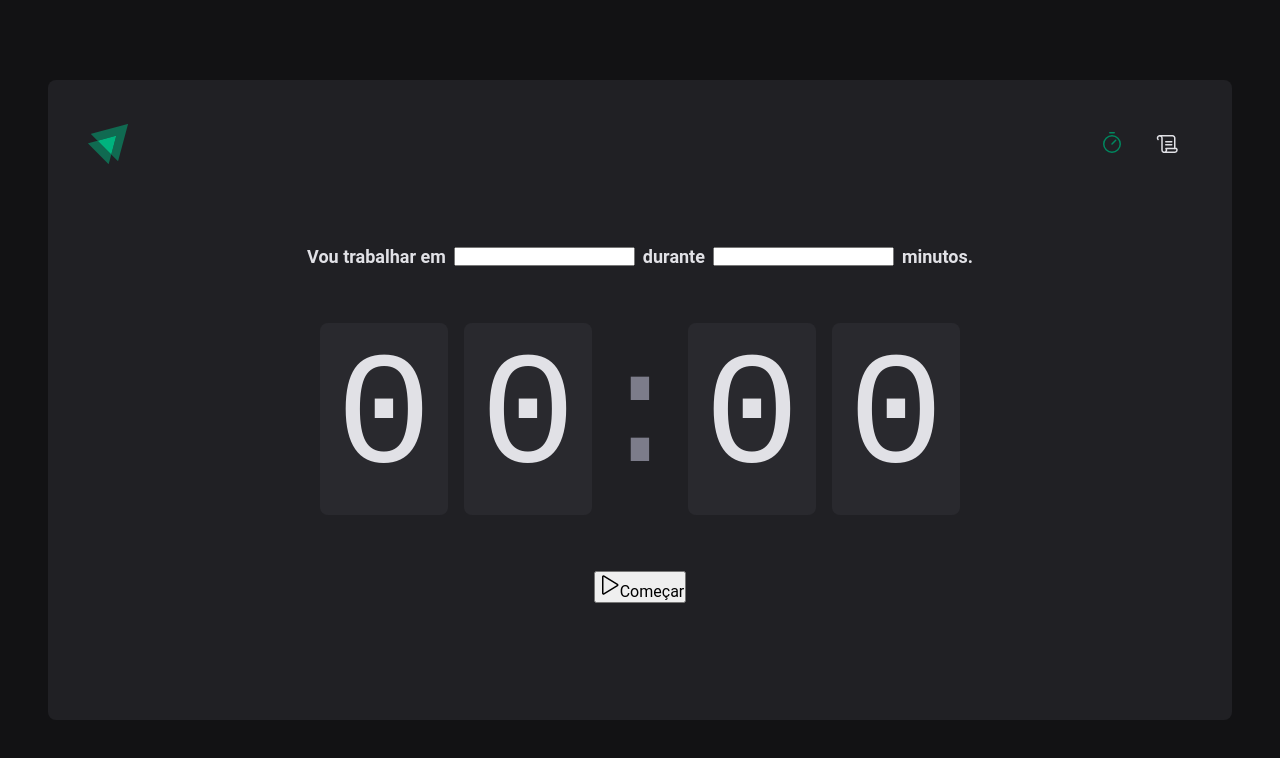
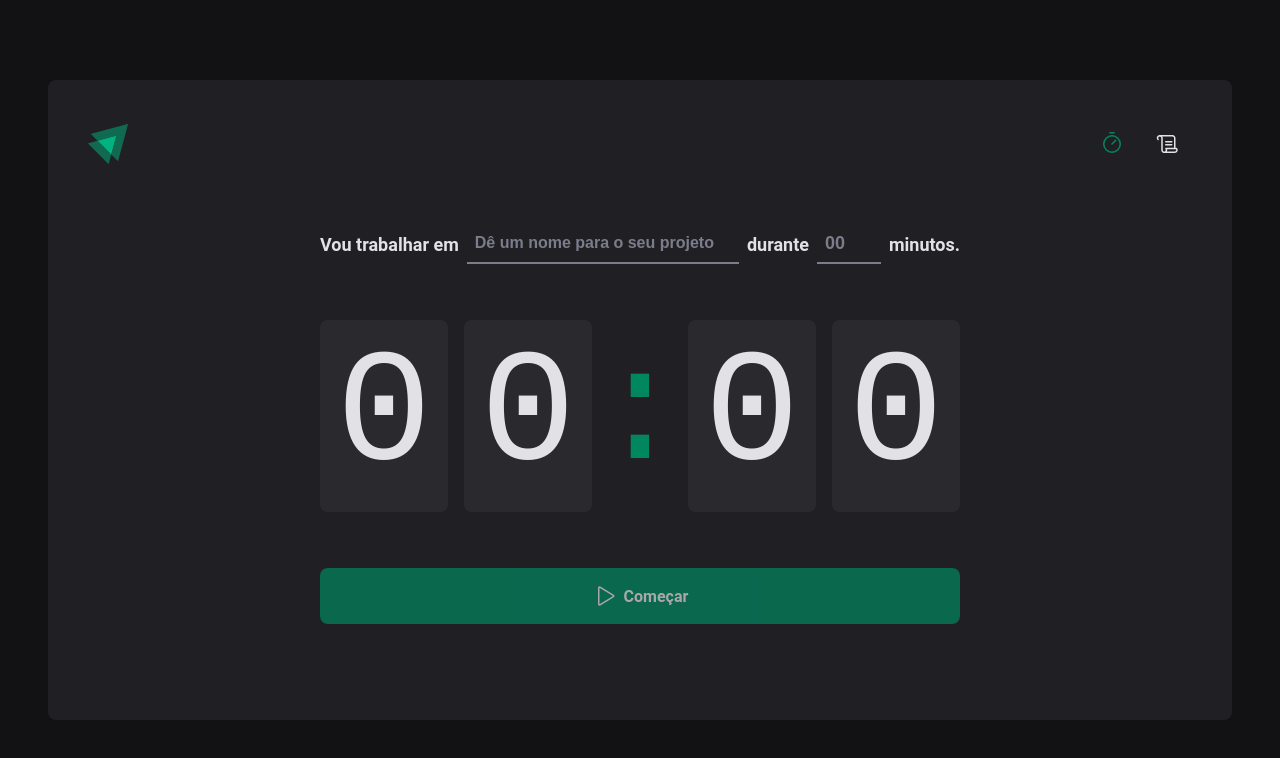
Before and after one commit to vitordiniz25/ignite-timer, a React (Vite) app: page / in a window 1280 px wide. Shown: the top 758 px of the page. Built offline with nearby package versions, Linux system fonts and the light colour scheme.

Commit message:
estilizando home page

```diff
--- a/src/pages/Home/index.tsx
+++ b/src/pages/Home/index.tsx
@@ -3,7 +3,10 @@
   CountdownContainer,
   FormContainer,
   HomeContainer,
+  MinutesAmountInput,
   Separator,
+  StartCountdownButton,
+  TaskInput,
 } from './styles'
 
 export function Home() {
@@ -12,10 +15,14 @@
       <form action="">
         <FormContainer>
           <label htmlFor="task">Vou trabalhar em</label>
-          <input id="task" />
+          <TaskInput id="task" placeholder="Dê um nome para o seu projeto" />
 
           <label htmlFor="">durante</label>
-          <input type="number" id="minutesAmount" />
+          <MinutesAmountInput
+            type="number"
+            id="minutesAmount"
+            placeholder="00"
+          />
 
           <span>minutos.</span>
         </FormContainer>
@@ -28,10 +35,10 @@
           <span>0</span>
         </CountdownContainer>
 
-        <button type="submit">
+        <StartCountdownButton disabled type="submit">
           <Play size={24} />
           Começar
-        </button>
+        </StartCountdownButton>
       </form>
     </HomeContainer>
   )
--- a/src/pages/Home/styles.ts
+++ b/src/pages/Home/styles.ts
@@ -19,12 +19,41 @@
   width: 100%;
   display: flex;
   align-items: center;
-  justify-content: cneter;
+  justify-content: center;
   gap: 0.5rem;
   color: ${(props) => props.theme['gray-100']};
   font-size: 1.125rem;
   font-weight: bold;
   flex-wrap: wrap;
+`
+
+const BaseInput = styled.input`
+  background: transparent;
+  height: 2.5rem;
+  border: 0;
+  border-bottom: 2px solid ${(props) => props.theme['gray-500']};
+  font-weight: bold;
+  font-size: 1.125rem;
+  padding: 0 0.5rem;
+  color: ${(props) => props.theme['gray-100']};
+
+  &:focus {
+    box-shadow: none;
+    border-color: ${(props) => props.theme['green-500']};
+  }
+
+  &::placeholder {
+    color: ${(props) => props.theme['gray-500']};
+  }
+`
+
+export const TaskInput = styled(BaseInput)`
+  flex: 1;
+  font-size: 1rem;
+`
+
+export const MinutesAmountInput = styled(BaseInput)`
+  width: 4rem;
 `
 
 export const CountdownContainer = styled.div`
@@ -45,10 +74,38 @@
 
 export const Separator = styled.div`
   padding: 2rem 0;
-  color: ${(props) => props.theme['gray-500']};
+  color: ${(props) => props.theme['green-500']};
 
   width: 4rem;
   overflow: hidden;
   display: flex;
   justify-content: center;
 `
+
+export const StartCountdownButton = styled.button`
+  width: 100%;
+  border: 0;
+  padding: 1rem;
+  border-radius: 8px;
+
+  display: flex;
+  align-items: center;
+  justify-content: center;
+
+  gap: 0.5rem;
+  font-weight: bold;
+
+  cursor: pointer;
+
+  background: ${(props) => props.theme['green-500']};
+  color: ${(props) => props.theme['gray-100']};
+
+  &:disabled {
+    opacity: 0.7;
+    cursor: not-allowed;
+  }
+
+  &:not(:disabled):hover {
+    background: ${(props) => props.theme['green-700']};
+  }
+`
```
